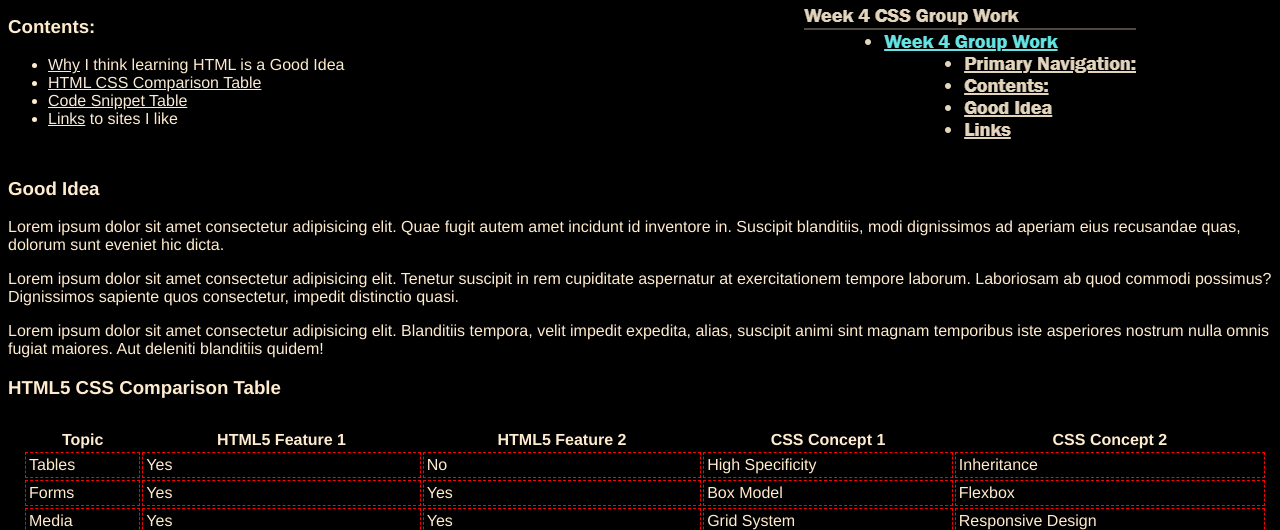
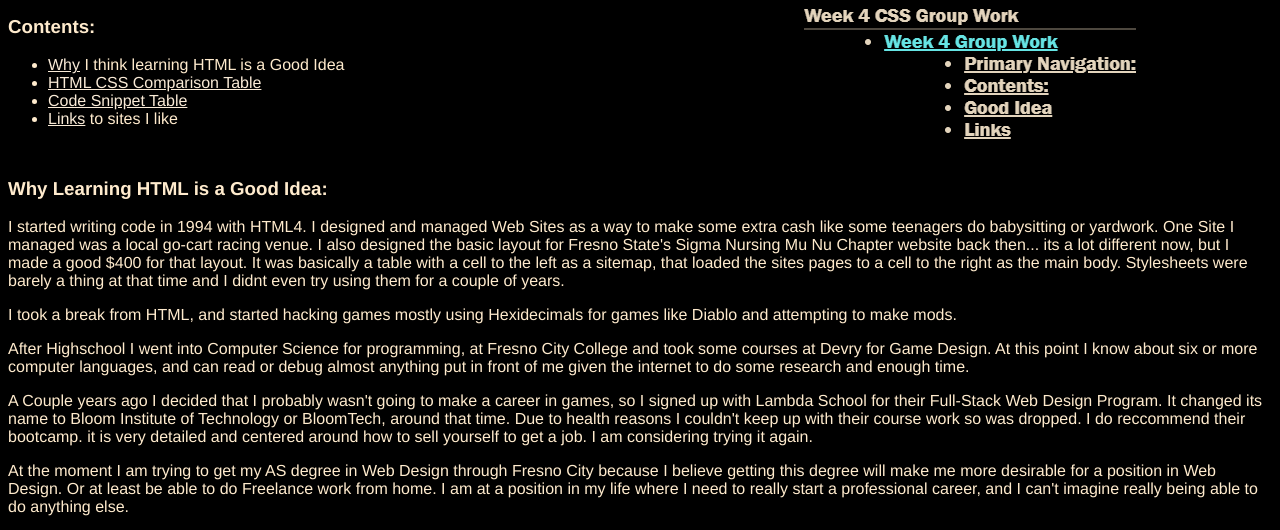
Before and after one commit to CIT85/andrewb-pub, a plain HTML site: page w4/index.html in a window 1280 px wide. Shown: the part 409-939 px from the top of the page. Drawn offline with Linux system fonts and the light colour scheme.

Commit message:
Updated index with why its a godd idea text paragraghs not ipsum lorem

```diff
--- a/w4/index.html
+++ b/w4/index.html
@@ -51,16 +51,38 @@
     </header>
     <main>
         <section id="goodidea">
-            <h3>Good Idea</h3>
-            <p>Lorem ipsum dolor sit amet consectetur adipisicing elit. Quae fugit autem amet incidunt id inventore in.
-                Suscipit blanditiis, modi dignissimos ad aperiam eius recusandae quas, dolorum sunt eveniet hic dicta.
+            <h3>Why Learning HTML is a Good Idea:</h3>
+            <p>
+                I started writing code in 1994 with HTML4. I designed and managed Web Sites as a way to make some extra
+                cash like some teenagers do babysitting or yardwork. One Site I managed was a local go-cart racing
+                venue. I also designed the basic layout for Fresno State's Sigma Nursing Mu Nu Chapter website back
+                then... its a lot different now, but I made a good $400 for that layout. It was basically a table with a
+                cell to the left as a sitemap, that loaded the sites pages to a cell to the right as the main body.
+                Stylesheets were barely a thing at that time and I didnt even try using them for a couple of years.
             </p>
-            <p>Lorem ipsum dolor sit amet consectetur adipisicing elit. Tenetur suscipit in rem cupiditate aspernatur at
-                exercitationem tempore laborum. Laboriosam ab quod commodi possimus? Dignissimos sapiente quos
-                consectetur, impedit distinctio quasi.</p>
-            <p>Lorem ipsum dolor sit amet consectetur adipisicing elit. Blanditiis tempora, velit impedit expedita,
-                alias, suscipit animi sint magnam temporibus iste asperiores nostrum nulla omnis fugiat maiores. Aut
-                deleniti blanditiis quidem!</p>
+            <p>
+                I took a break from HTML, and started hacking games mostly using Hexidecimals for games like Diablo and
+                attempting to make mods.
+            </p>
+            <p>
+                After Highschool I went into Computer Science for programming, at Fresno City College and took some
+                courses at Devry for Game Design. At this point I know about six or more computer languages, and can
+                read or debug almost anything put in front of me given the internet to do some research and enough time.
+            </p>
+            <p>
+                A Couple years ago I decided that I probably wasn't going to make a career in games, so I signed up with
+                Lambda School for their Full-Stack Web Design Program. It changed its name to Bloom Institute of
+                Technology or BloomTech, around that time. Due to health reasons I couldn't keep up with their course
+                work so was dropped. I do reccommend their bootcamp. it is very detailed and centered around how to sell
+                yourself to get a job. I am considering trying it again.
+            </p>
+            <p>
+                At the moment I am trying to get my AS degree in Web Design through Fresno City because I believe
+                getting
+                this degree will make me more desirable for a position in Web Design. Or at least be able to do
+                Freelance work from home. I am at a position in my life where I need to really start a professional
+                career, and I can't imagine really being able to do anything else.
+            </p>
         </section>
         <section id="comparison">
             <h3>HTML5 CSS Comparison Table</h3>
```
Also changed, not shown: w4/colors.html (added, +25 -0 lines).
